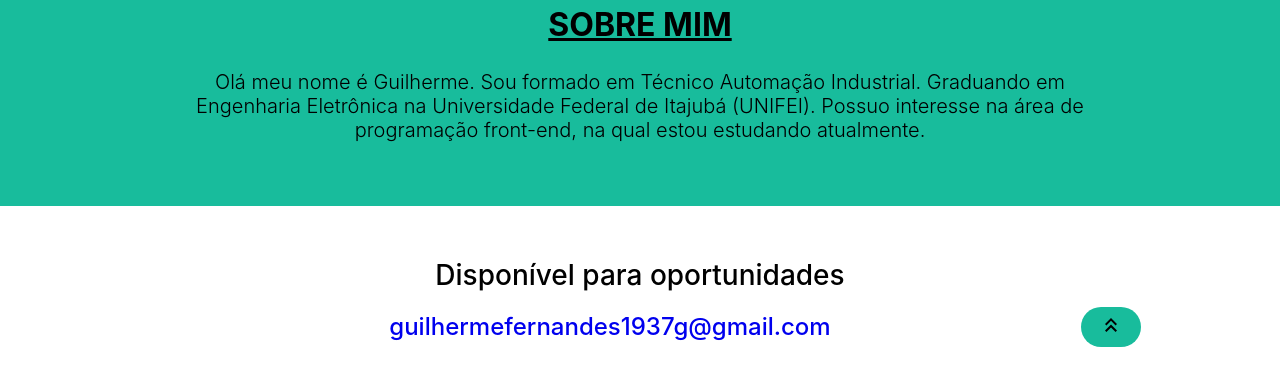
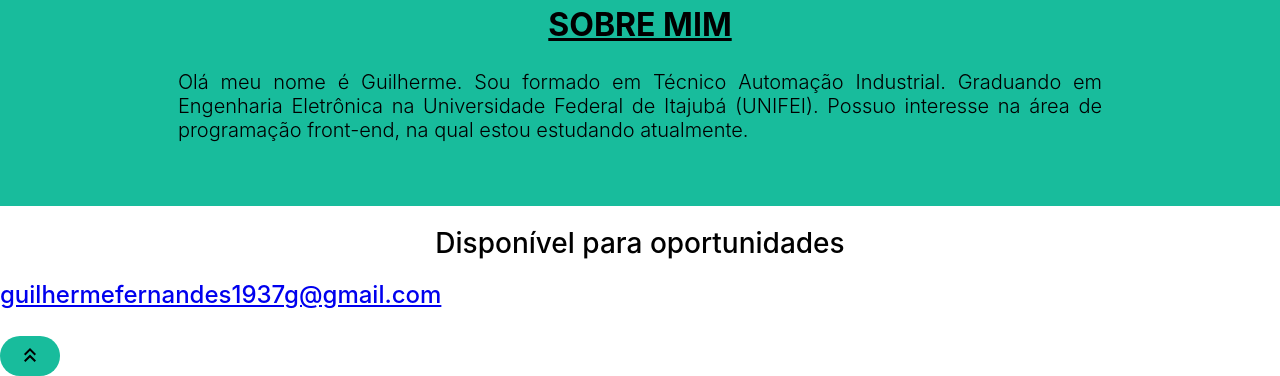
Before and after one commit to guilhermefernandesk/Meu-Portifolio, a React (Create React App) app: page / in a window 1280 px wide. Shown: the part 2444-2820 px from the top of the page. Built offline with nearby package versions, Linux system fonts and the light colour scheme.

Commit message:
adjusted

```diff
--- a/src/Pages/Home/Home.jsx
+++ b/src/Pages/Home/Home.jsx
@@ -38,25 +38,30 @@ function Home() {
             </div>
             <div className="container" style={{ marginTop: '3rem', padding: '64px 32px' }} id="sobre">
                 <h2 className="projeto" style={{ color: 'black' }}>SOBRE MIM</h2>
-                <p className="titulos-secundarios" style={{ width: '76%', textAlign: 'center' }}>Olá meu nome é Guilherme. Sou formado em Técnico Automação
+                <p className="titulos-secundarios" style={{ width: '76%', textAlign: 'justify' }}>Olá meu nome é Guilherme. Sou formado em Técnico Automação
                     Industrial. Graduando em Engenharia Eletrônica na Universidade Federal de Itajubá
                     (UNIFEI). Possuo interesse na área de programação front-end, na qual estou estudando
                     atualmente.
                 </p>
             </div>
-            <div className="cards" id="contato">
+            <div style={{ justifyContent: 'center', display: 'flex' }} id="contato">
                 <h3>Disponível para oportunidades</h3>
-                <div className="row-container">
-                    <a href="mailto:guilhermefernandes1937g@gmail.com" style={{ textDecoration: 'none', marginRight: '50%'}}>
+            </div>
+            <div className="containers">
+                <div className="email">
+                    <a href="mailto:guilhermefernandes1937g@gmail.com">
                         <h4>guilhermefernandes1937g@gmail.com</h4>
                     </a>
-                    <a href="#inicio" >
+                </div>
+                <div className="button-container">
+                    <a href="#inicio">
                         <button className="btn-direita">
                             <KeyboardDoubleArrowUpIcon />
                         </button>
                     </a>
                 </div>
             </div>
+
         </div>
     );
 };
```
Also changed, not shown: src/Pages/Home/Home.css (line endings or trailing spaces).
